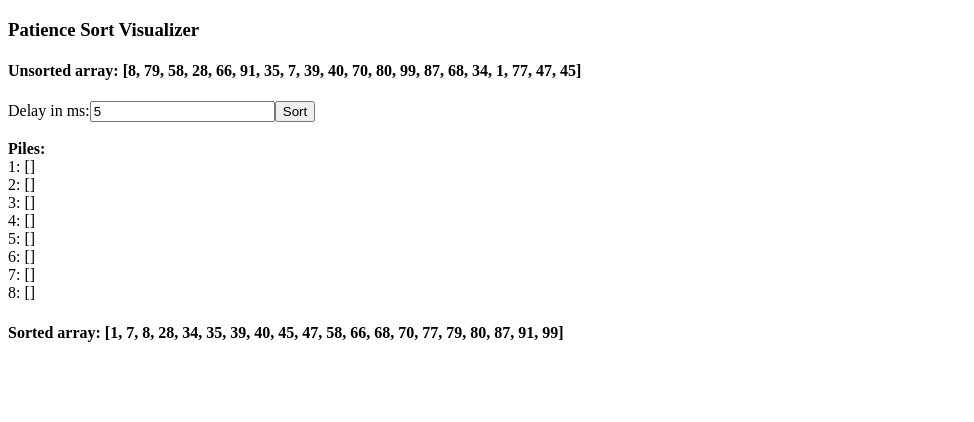
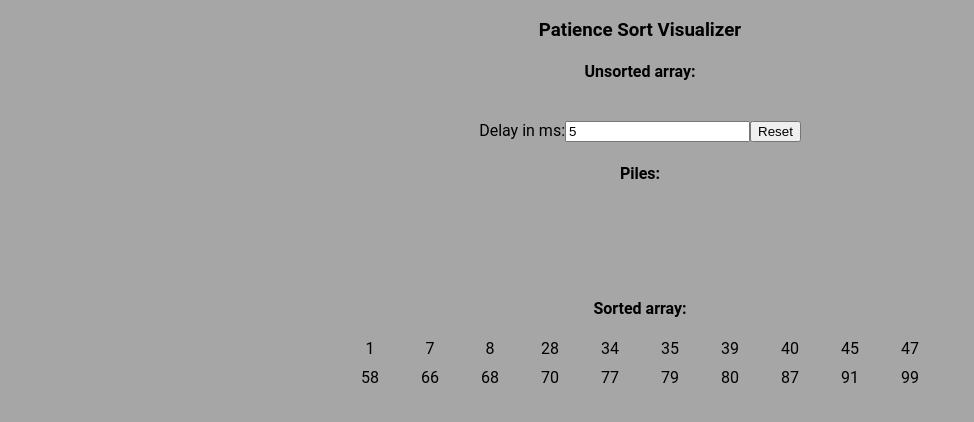
Before and after one commit to Loxiuz/dsa-eks-jan-2025, a React (Vite) app: page /patience_sort_visualizer in a window 1280 px wide. Both pictures are taken after typing "5" into the empty fields and a click on the input "Sort". Shown: the top 422 px of the page, without its empty margins (0-974 px from the left). Built offline with nearby package versions, Linux system fonts and the light colour scheme.

Commit message:
add visuals and css for algorithm

```diff
--- /dev/null
+++ b/src/components/visualizers/PatienceSortVisualizer.css
@@ -0,0 +1,22 @@
+body {
+  background-color: #a6a6a6;
+  font-family: "Roboto", sans-serif;
+  text-align: center;
+}
+
+#unsortedGridContainer,
+#sortedGridContainer {
+  display: grid;
+  grid-template-columns: repeat(10, 50px);
+  grid-gap: 10px;
+  justify-content: center;
+  margin-top: 20px;
+}
+
+#pilesGridContainer {
+  display: grid;
+  grid-template-columns: repeat(5, 50px);
+  grid-gap: 10px;
+  justify-content: center;
+  margin-top: 20px;
+}
--- a/src/components/visualizers/patienceSortVisualizer.tsx
+++ b/src/components/visualizers/patienceSortVisualizer.tsx
@@ -1,5 +1,6 @@
 import { FormEvent, useState } from "react";
 import Stack from "./datastructures/stack.js";
+import "./PatienceSortVisualizer.css";
 
 export default function PatienceSortVisualizer(props: {
   arrayToSort: number[];
@@ -8,6 +9,7 @@ export default function PatienceSortVisualizer(props: {
 
   const arrayToSort = props.arrayToSort;
   const [sortedArray, setSortedArray] = useState<number[]>([]);
+  const [unsortedArray, setUnsortedArray] = useState<number[]>(arrayToSort);
   const [piles, setPiles] = useState<Stack[]>([]);
   const [stepDelay, setStepDelay] = useState(DEFAULT_DELAY);
   const [isSorting, setIsSorting] = useState(false);
@@ -16,52 +18,34 @@ export default function PatienceSortVisualizer(props: {
     return new Promise((resolve) => setTimeout(resolve, stepDelay));
   }
 
-  function visualizeStacks(piles: Stack[]) {
-    const pilesAsArrays = piles.map((pile) => {
-      const stackArray: number[] = [];
-      let node = pile.tail;
-      while (node) {
-        stackArray.unshift(node.data);
-        node = node.prev;
-      }
-      return stackArray;
-    });
-
-    return (
-      <>
-        <span style={{ fontWeight: "bold" }}>Piles:</span>
-        {pilesAsArrays.map((_, index) => (
-          <div key={index}>
-            <div>
-              {index + 1}: [{pilesAsArrays[index].join(", ")}]
-            </div>
-          </div>
-        ))}
-      </>
-    );
-  }
-
   async function makePiles() {
     const pilesArray: Stack[] = [];
 
-    for (const value of arrayToSort) {
-      let isPeekValuePlaced = false;
+    const unsortedArrayAfterPoppedValue = [...unsortedArray];
+
+    for (const value of unsortedArray) {
+      let isPoppedValuePlaced = false;
       for (const pile of pilesArray) {
         const peekedValue = pile.peek();
+
         if (peekedValue !== undefined && peekedValue >= value) {
           pile.push(value);
-          isPeekValuePlaced = true;
+          isPoppedValuePlaced = true;
           break;
         }
       }
 
-      if (!isPeekValuePlaced) {
+      if (!isPoppedValuePlaced) {
         const newPile = new Stack();
         newPile.push(value);
         pilesArray.push(newPile);
       }
 
+      unsortedArrayAfterPoppedValue.shift();
+      setUnsortedArray(unsortedArrayAfterPoppedValue);
+
       setPiles([...pilesArray]);
+
       await delay();
     }
 
@@ -103,6 +87,52 @@ export default function PatienceSortVisualizer(props: {
     return tempSortedArray;
   }
 
+  function visualizeStacks(piles: Stack[]) {
+    const pilesAsArrays = piles.map((pile) => {
+      const stackArray: number[] = [];
+      let node = pile.tail;
+      while (node) {
+        stackArray.unshift(node.data);
+        node = node.prev;
+      }
+      return stackArray;
+    });
+
+    const colorFirstElement = (
+      index: number,
+      array: number[],
+      value: number
+    ) => {
+      if (array && index === 0) {
+        return (
+          <span key={index} style={{ color: "red" }}>
+            {value}
+          </span>
+        );
+      }
+    };
+
+    return (
+      <div id="pilesGridContainer">
+        {pilesAsArrays.map((_, index) => (
+          <p key={index}>
+            {pilesAsArrays[index].map((value, index) => {
+              return (
+                <span key={index}>
+                  <span>
+                    {colorFirstElement(index, pilesAsArrays[index], value) ||
+                      value}
+                  </span>
+                  <br />
+                </span>
+              );
+            })}
+          </p>
+        ))}
+      </div>
+    );
+  }
+
   function handleFormChange(e: FormEvent<HTMLFormElement>) {
     const target = e.currentTarget as HTMLFormElement;
     const delayInput = parseInt(
@@ -117,10 +147,11 @@ export default function PatienceSortVisualizer(props: {
 
   async function handleFormSubmit(e: FormEvent<HTMLFormElement>) {
     e.preventDefault();
+
     if (!isSorting) {
+      setUnsortedArray(arrayToSort);
       setSortedArray([]);
       setPiles([]);
-
       setIsSorting(true);
       await makePiles();
       setIsSorting(false);
@@ -131,7 +162,15 @@ export default function PatienceSortVisualizer(props: {
     <>
       <h3>Patience Sort Visualizer</h3>
 
-      <h4>Unsorted array: [{arrayToSort.join(", ")}]</h4>
+      <h4>Unsorted array:</h4>
+      <div id="unsortedGridContainer">
+        {unsortedArray.map((value, index) => (
+          <div key={index} className="unsortedGridItem">
+            {value}
+          </div>
+        ))}
+      </div>
+      <br />
 
       <form
         id="delayForm"
@@ -141,16 +180,26 @@ export default function PatienceSortVisualizer(props: {
         <label htmlFor="delayInput">Delay in ms:</label>
         <input
           type="number"
+          id="delayInput"
           name="delayInput"
           placeholder={`${DEFAULT_DELAY}`}
         />
-        <input type="submit" name="formSubmitBtn" value={"Sort"} />
+        {(sortedArray.length === arrayToSort.length && (
+          <input type="submit" name="formSubmitBtn" value={"Reset"} />
+        )) || <input type="submit" name="formSubmitBtn" value={"Sort"} />}
       </form>
-      <br />
 
-      <div>{visualizeStacks(piles)}</div>
+      <h4>Piles:</h4>
+      <div id="stacksVisual">{visualizeStacks(piles)}</div>
 
-      <h4>Sorted array: [{sortedArray.join(", ")}]</h4>
+      <h4>Sorted array:</h4>
+      <div id="sortedGridContainer">
+        {sortedArray.map((value, index) => (
+          <div key={index} className="sortedGridItem">
+            {value}
+          </div>
+        ))}
+      </div>
     </>
   );
 }
```
